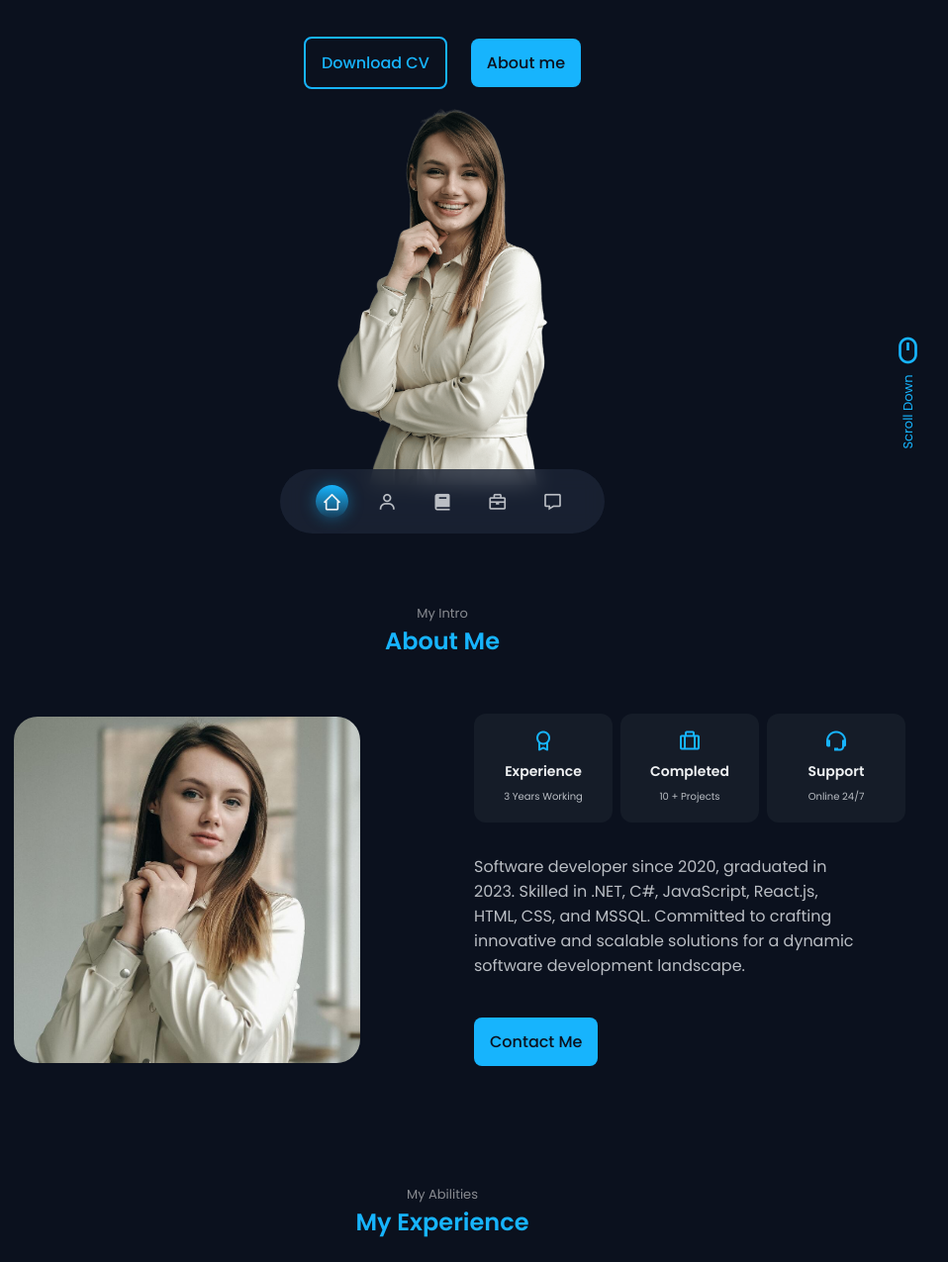
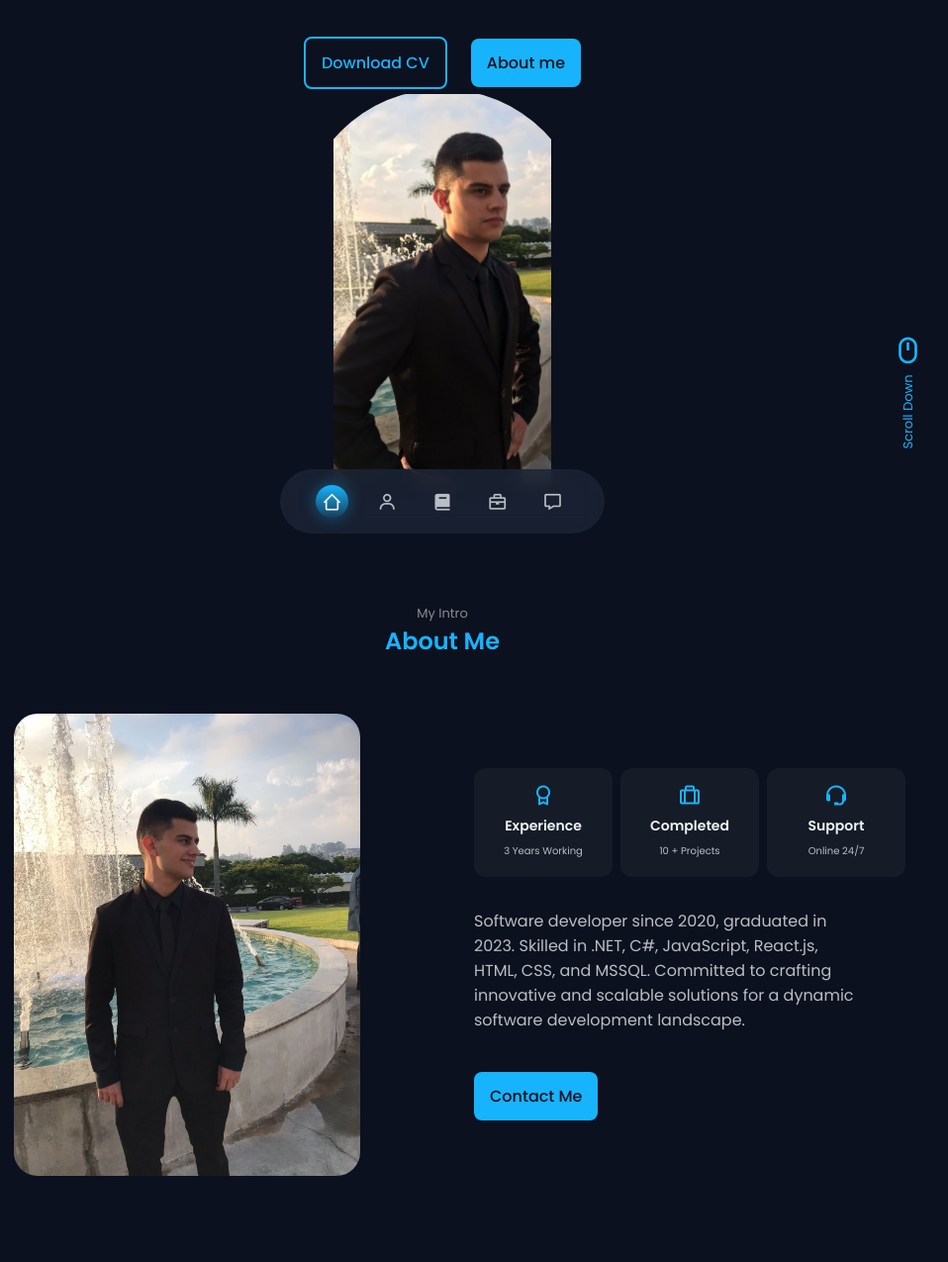
Before and after one commit to giovannimedici/portfolio, a plain HTML site: page index.html in a window 1280 px wide. Shown: the part 245-1520 px from the top of the page at 99% size, 193-1151 px from the left. Drawn offline with nearby package versions, Linux system fonts and the light colour scheme.

Commit message:
pic changes

```diff
--- a/index.html
+++ b/index.html
@@ -81,7 +81,7 @@
                         </div>
 
                         <div class="home__handle">
-                            <img src="assets/img/perfil.png" alt="" class="home__img">
+                            <img src="assets/img/pic1.jpg" alt="" class="home__img">
                         </div>
 
                         <div class="home__social">
@@ -108,7 +108,7 @@
                 <h2 class="section__title">About Me</h2>
 
                 <div class="about__container container grid">
-                    <img src="assets/img/about.jpg" alt="" class="about__img">
+                    <img src="assets/img/pic2.jpg" alt="" class="about__img">
 
                     <div class="about__data">
                         <div class="about__info">
```
Also changed, not shown: assets/img/pic1.jpg (added), assets/img/pic2.jpg (added), assets/img/profile.jpeg (deleted), 1 other file.
